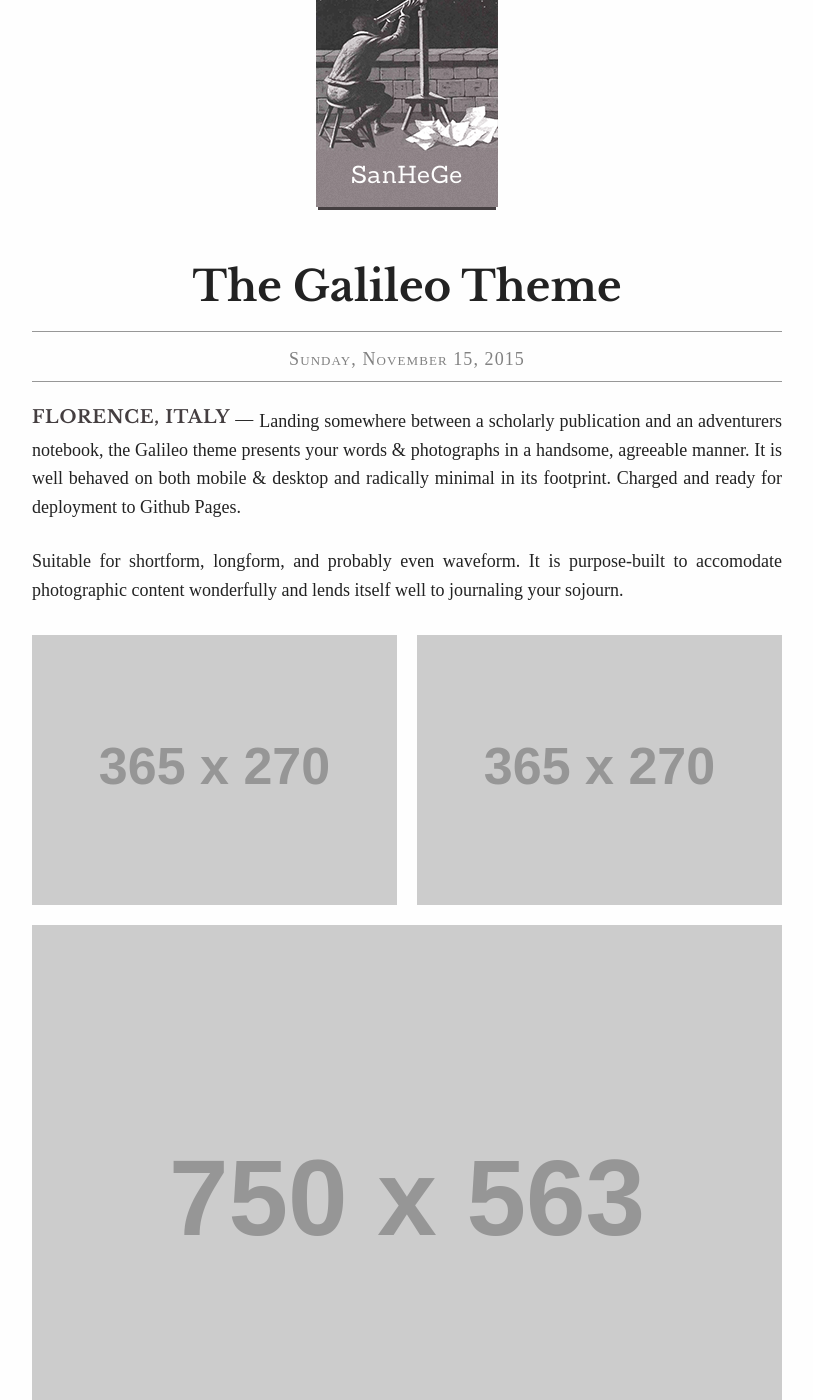
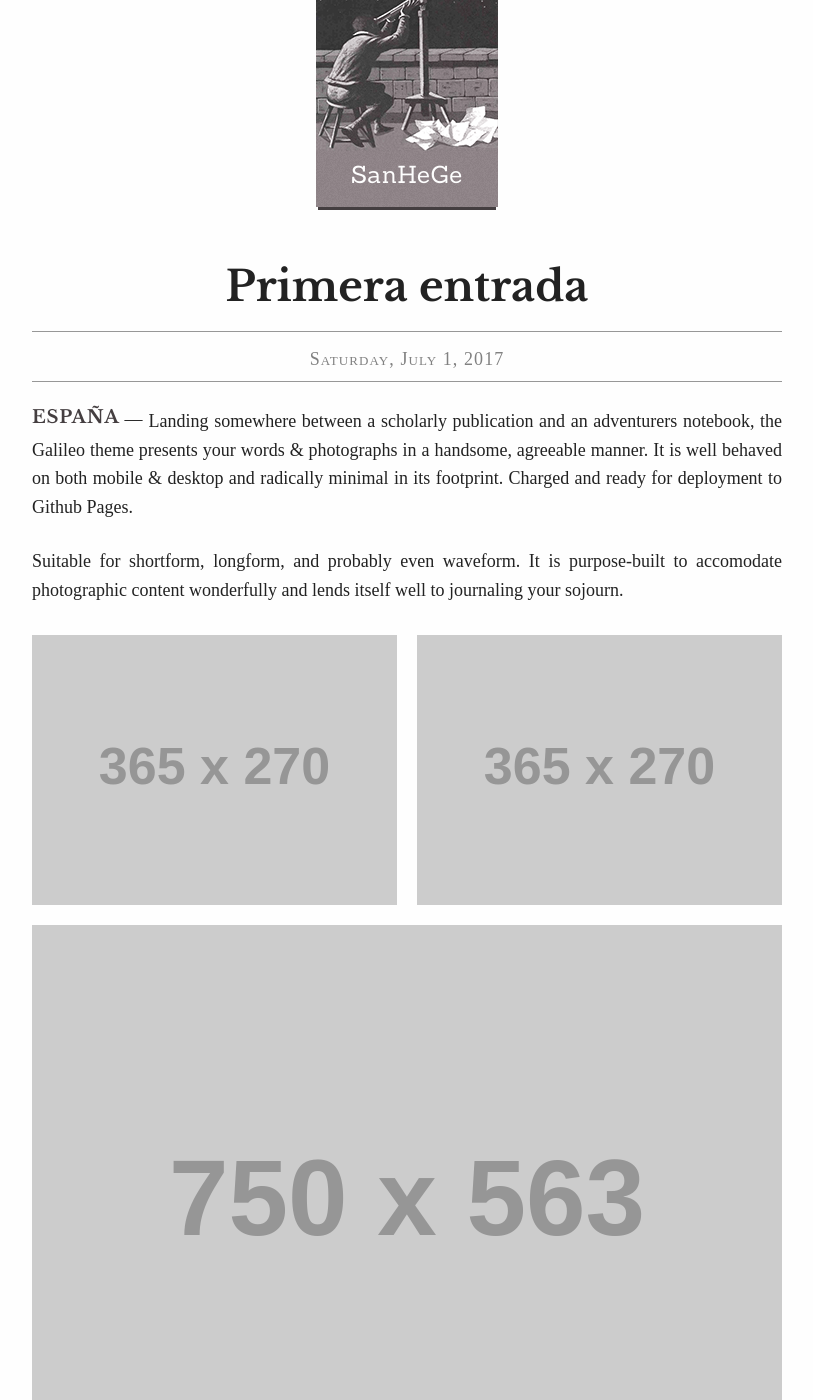
Before and after one commit to gsantistebanes/blog, a Jekyll site: the page built from _posts/2015-11-15-the-galileo-theme.markdown, in a window 1280 px wide and 1400 px high, scrolled down 296 px. Shown: the whole window, without its empty margins (233-1046 px from the left). Built offline with Jekyll 4.4.1, drawn with Linux system fonts in a browser that asks for light colours; some of the changed text lies outside the part shown.

Commit message:
primer cambio
primer cambio

```diff
--- a/_posts/2015-11-15-the-galileo-theme.markdown
+++ b/_posts/2015-11-15-the-galileo-theme.markdown
@@ -1,9 +1,9 @@
 ---
 layout: post
-title:  "The Galileo Theme"
-date:   2015-11-15 13:05:14 +0100
+title:  "Primera entrada"
+date:   2017-07-01
 categories: jekyll theme
-location: Florence, Italy
+location: España
 ---
 
 Landing somewhere between a scholarly publication and an adventurers notebook, the Galileo theme presents your words & photographs in a handsome, agreeable manner. It is well behaved on both mobile & desktop and radically minimal in its footprint. Charged and ready for deployment to Github Pages.
```
